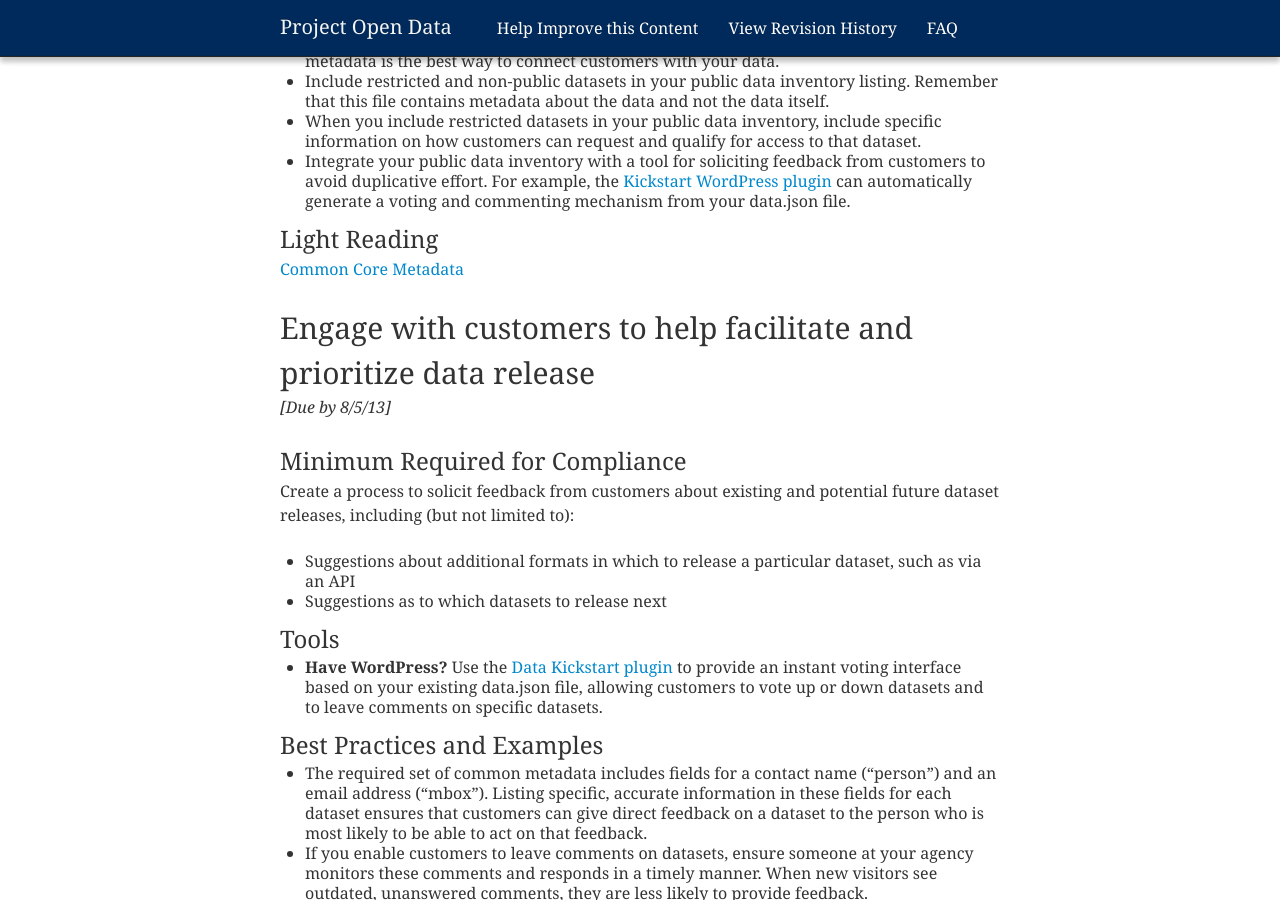
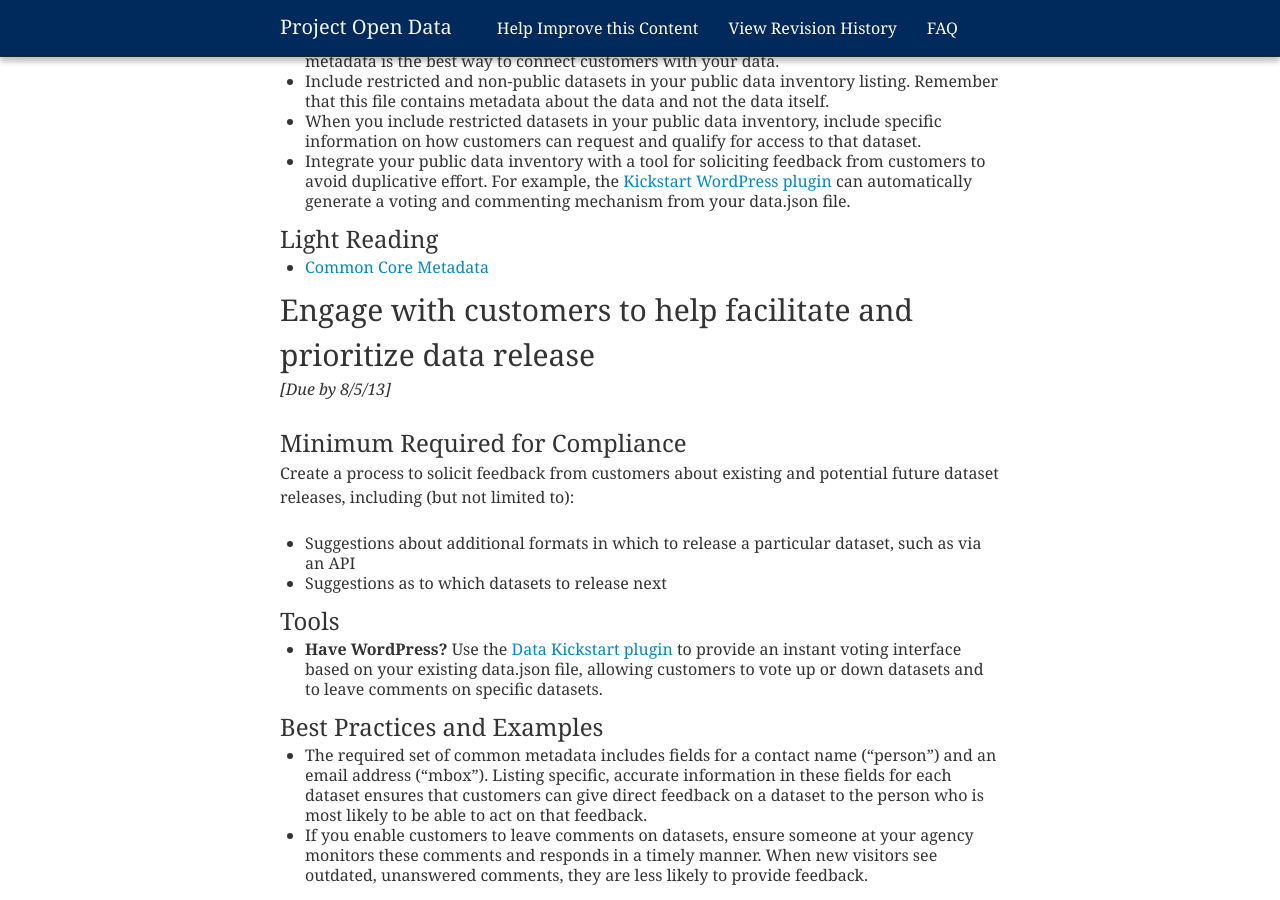
Before and after one commit to gbinal/p-o-d.github.com, a Jekyll site: the page built from implementation-guide.md, in a window 1280 px wide and 900 px high, scrolled down 1637 px. Built offline with Jekyll 4.4.1, drawn with Linux system fonts in a browser that asks for light colours; nearby versions of some CDN libraries.

Commit message:
added asterisk

```diff
--- a/implementation-guide.md
+++ b/implementation-guide.md
@@ -55,7 +55,7 @@ Publish your agency’s enterprise data inventory, with the aforementioned datas
 
 ### Light Reading
 
-[Common Core Metadata](http://gsa-ocsit.github.com/project-open-data.github.com/schema/)
+* [Common Core Metadata](http://gsa-ocsit.github.com/project-open-data.github.com/schema/)
 
 ## Engage with customers to help facilitate and prioritize data release
 *[Due by 8/5/13]*
```
